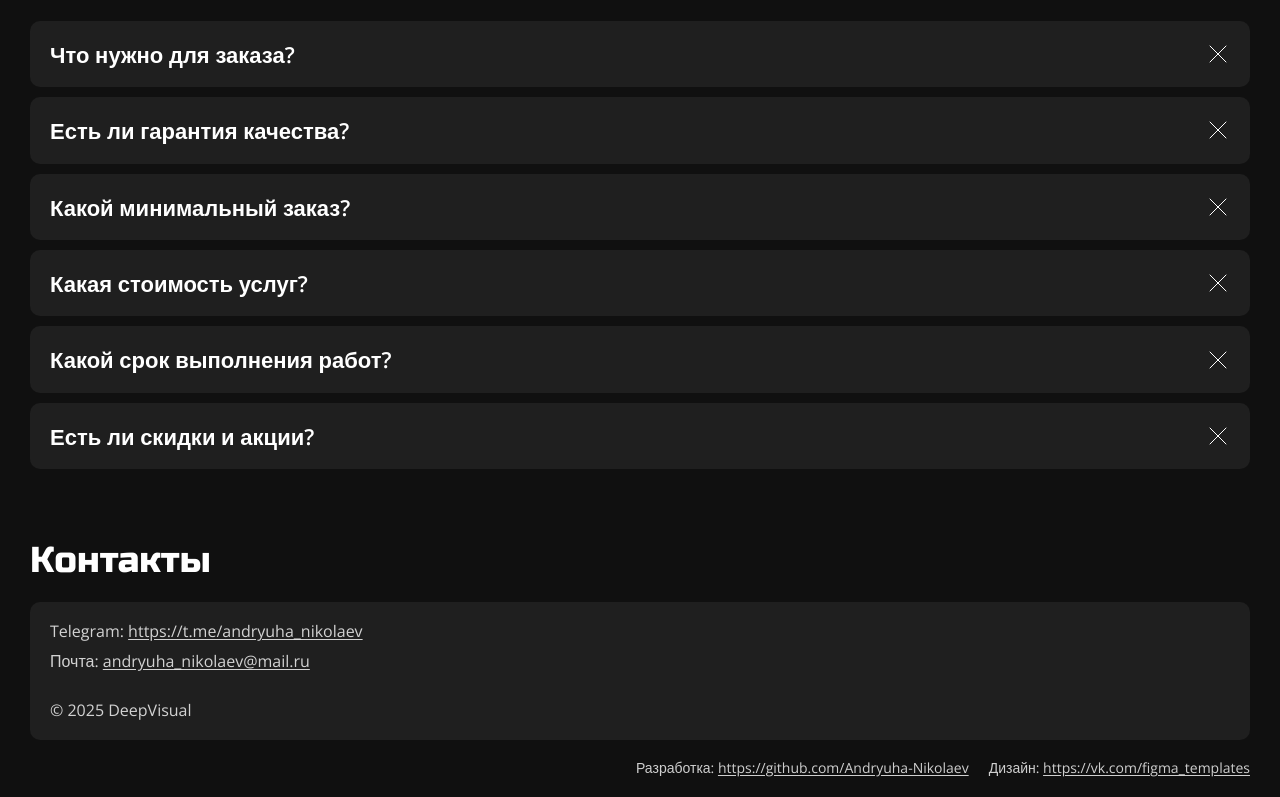
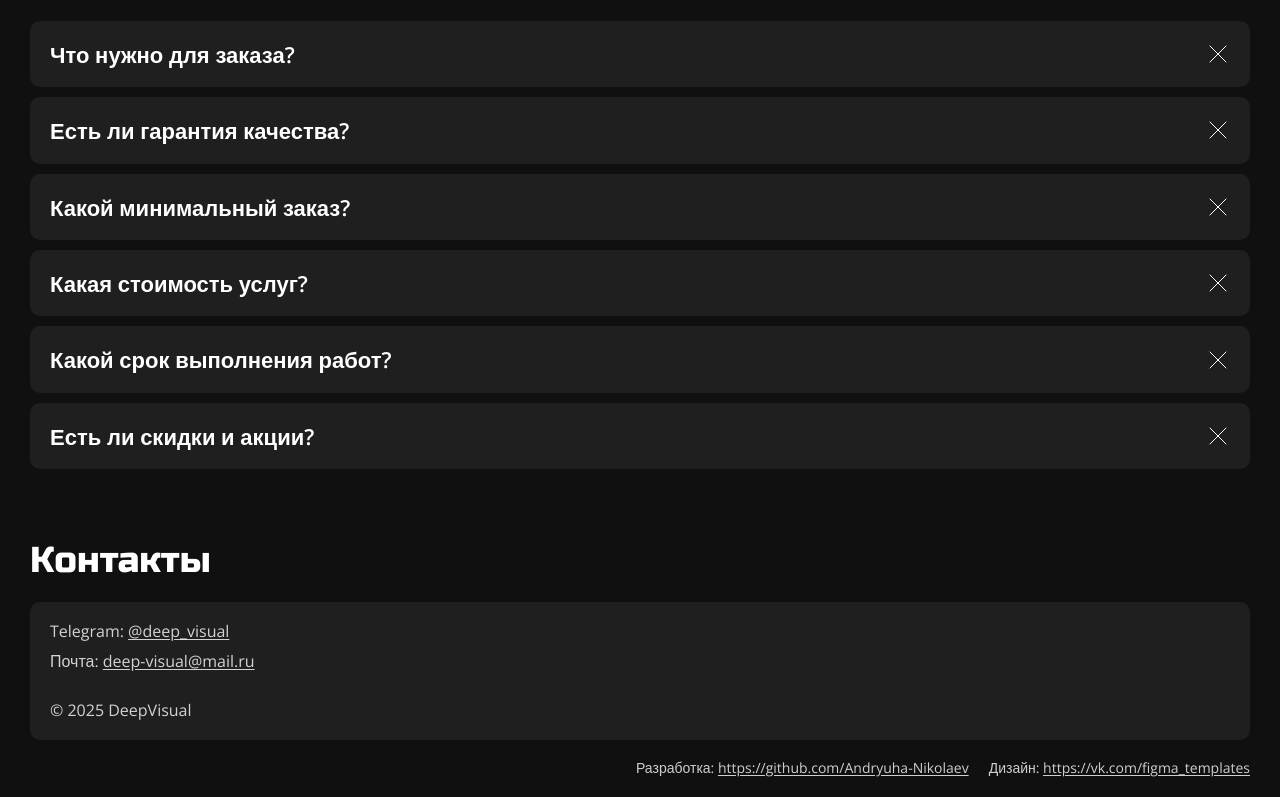
Before and after one commit to Andryuha-Nikolaev/deep-visual, a Next.js app: page / in a window 1280 px wide. Shown: the part 2077-2874 px from the top of the page. Built offline with nearby package versions, Linux system fonts and the light colour scheme; no server answers.

Commit message:
#change #contacts

```diff
--- a/src/shared/constants/contacts.ts
+++ b/src/shared/constants/contacts.ts
@@ -1,6 +1,6 @@
 export const contacts = {
-  TG: "https://t.me/andryuha_nikolaev",
-  EMAIL: "andryuha_nikolaev@mail.ru",
+  TG: "https://t.me/deep_visual",
+  EMAIL: "deep-visual@mail.ru",
   DEVELOP: "https://github.com/Andryuha-Nikolaev",
   DESIGN: "https://vk.com/figma_templates",
 };
--- a/src/widgets/footer/ui/Footer.tsx
+++ b/src/widgets/footer/ui/Footer.tsx
@@ -18,7 +18,7 @@ export const Footer = () => {
             <p>
               Telegram:{" "}
               <RootLink href={contacts.TG} as="a">
-                {contacts.TG}
+                @deep_visual
               </RootLink>
             </p>
             <p>
```
